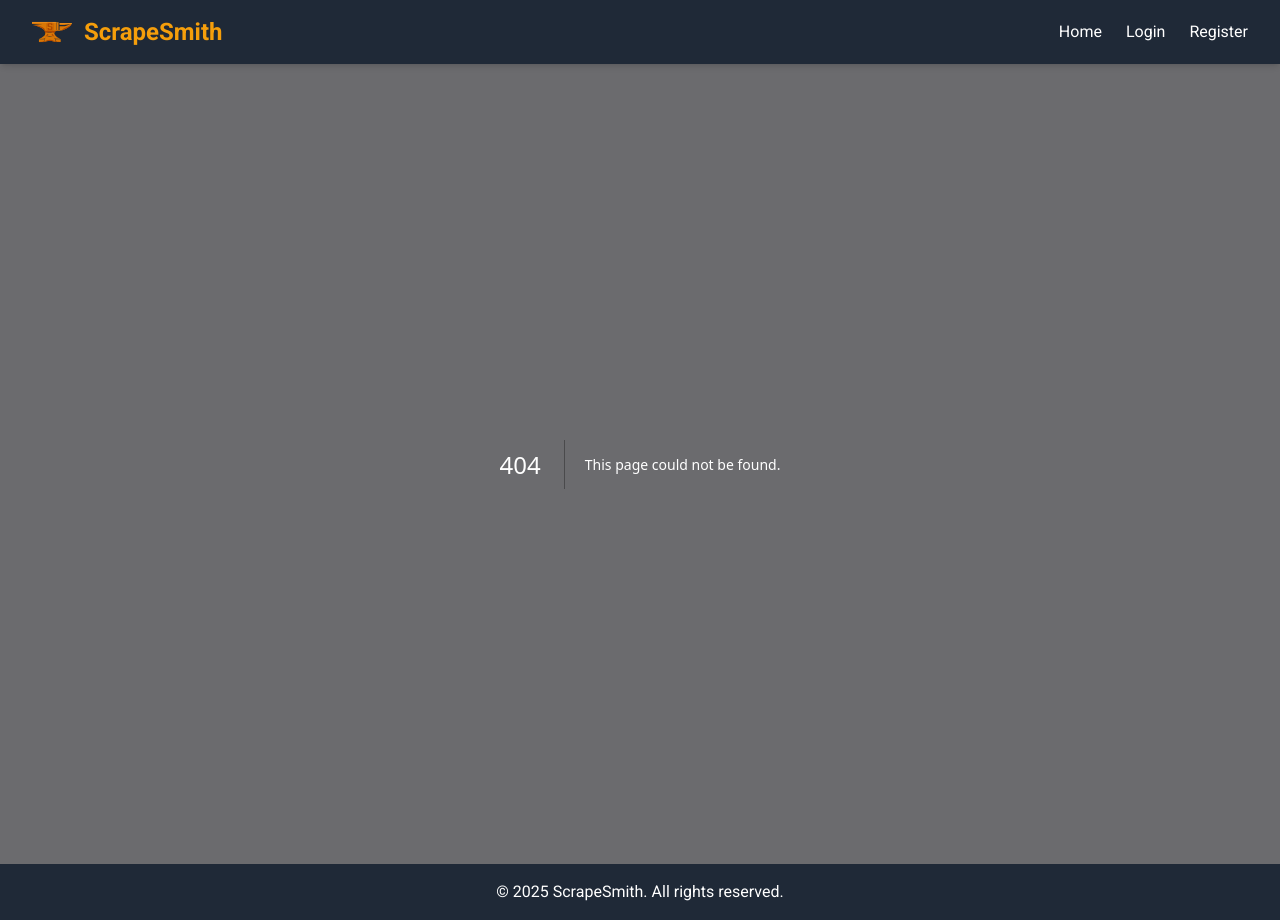
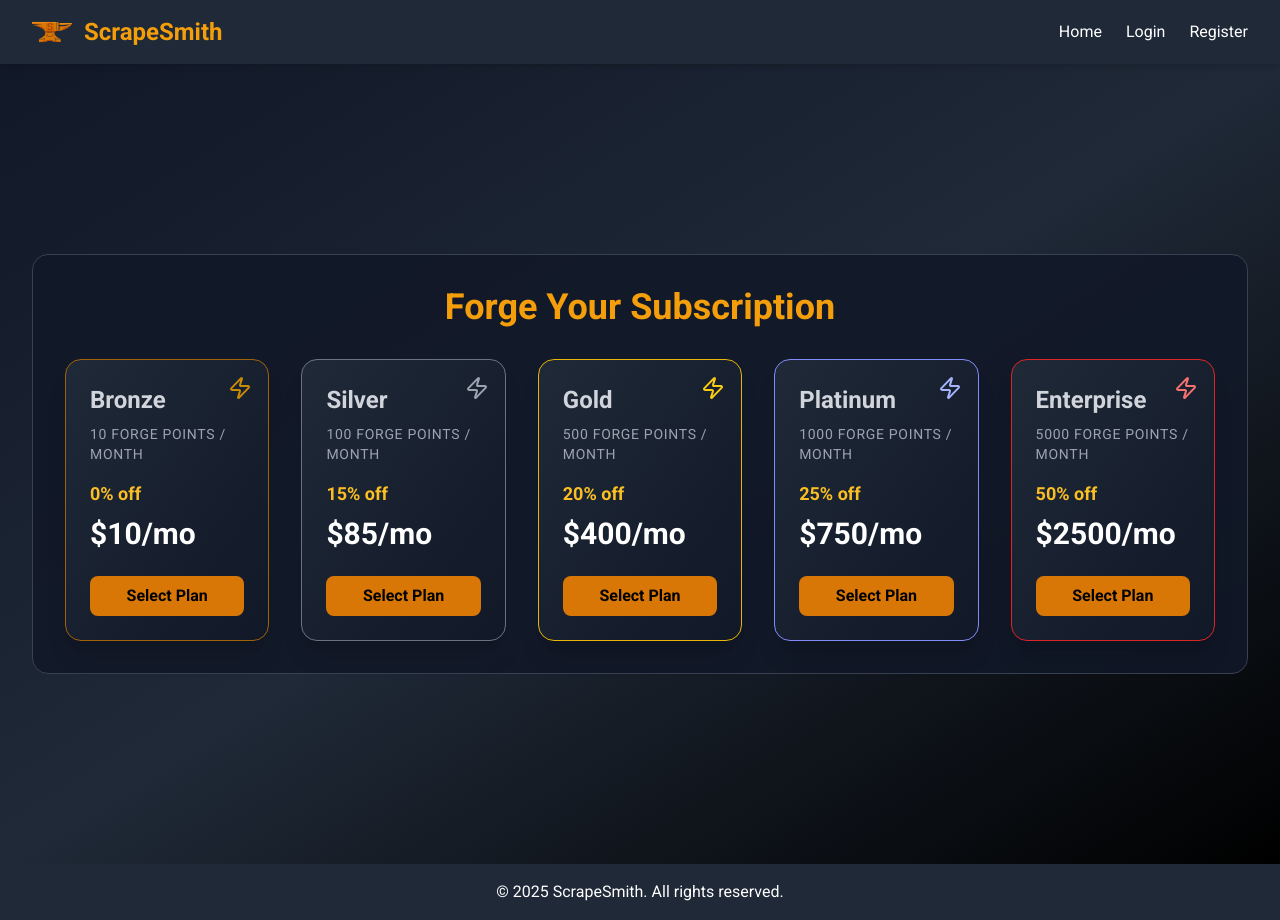
Before and after one commit to SpursFan21/ScrapeSmith-Frontend, a Next.js app in the folder frontend/: page /dashboard/subscriptions in a window 1280 px wide. Before the commit this address had no page. Built offline with nearby package versions, Linux system fonts and the light colour scheme.

Commit message:
added subscription page

```diff
--- a/frontend/package.json
+++ b/frontend/package.json
@@ -42,6 +42,8 @@
     "geist": "^1.3.0",
     "jwt-decode": "^3.1.2",
     "lottie-react": "^2.4.1",
+    "lucide": "^0.513.0",
+    "lucide-react": "^0.513.0",
     "next": "^15.0.1",
     "next-auth": "^4.24.11",
     "react": "^18.3.1",
--- a/frontend/src/app/dashboard/page.tsx
+++ b/frontend/src/app/dashboard/page.tsx
@@ -103,7 +103,7 @@ const Dashboard: React.FC = () => {
     {
       title: "Subscription Manager",
       description: "Manage your subscription details and billing history.",
-      href: "/dashboard/subscription",
+      href: "/dashboard/subscriptions",
       bgColor: "bg-lime-500",
       icon: <FiCreditCard size={24} />,
     },
--- /dev/null
+++ b/frontend/src/app/dashboard/subscriptions/page.tsx
@@ -0,0 +1,53 @@
+//frontend\src\app\dashboard\subscriptions\page.tsx
+
+'use client';
+import React from 'react';
+import { Zap } from 'lucide-react';
+
+export default function SubscriptionPage() {
+  const plans = [
+    { name: 'Bronze', points: 10, discount: '0%', price: '$10/mo', border: 'border-yellow-700', iconColor: 'text-yellow-600' },
+    { name: 'Silver', points: 100, discount: '15%', price: '$85/mo', border: 'border-gray-500', iconColor: 'text-gray-400' },
+    { name: 'Gold', points: 500, discount: '20%', price: '$400/mo', border: 'border-yellow-500', iconColor: 'text-yellow-400' },
+    { name: 'Platinum', points: 1000, discount: '25%', price: '$750/mo', border: 'border-indigo-400', iconColor: 'text-indigo-300' },
+    { name: 'Enterprise', points: 5000, discount: '50%', price: '$2500/mo', border: 'border-red-600', iconColor: 'text-red-400' },
+  ];
+
+  return (
+    <div className="h-screen overflow-hidden bg-gradient-to-br from-gray-900 via-gray-800 to-black text-gray-100 flex items-center justify-center p-8">
+      <div className="w-full max-w-7xl bg-gray-900 bg-opacity-90 border border-gray-700 rounded-2xl p-8 space-y-8">
+        <h1 className="text-4xl font-extrabold text-amber-500 text-center">
+          Forge Your Subscription
+        </h1>
+
+        <div className="grid gap-8 grid-cols-1 sm:grid-cols-2 lg:grid-cols-5">
+          {plans.map((plan) => (
+            <div
+              key={plan.name}
+              className={`relative bg-gradient-to-br from-gray-800 to-gray-900 ${plan.border} border rounded-2xl p-6 transform hover:scale-105 transition-transform duration-300 shadow-xl`}
+            >
+              <div className={`absolute top-4 right-4 ${plan.iconColor}`}>
+                <Zap className="w-6 h-6" />
+              </div>
+
+              <h2 className="text-2xl font-bold mb-2 text-gray-300">{plan.name}</h2>
+              <p className="text-sm text-gray-400 uppercase tracking-wider mb-4">
+                {plan.points} Forge Points / month
+              </p>
+              <p className="text-lg font-semibold text-amber-400 mb-2">
+                {plan.discount} off
+              </p>
+              <p className="text-3xl font-extrabold mb-6 text-white">
+                {plan.price}
+              </p>
+
+              <button className="w-full bg-amber-600 hover:bg-amber-500 text-black font-semibold py-2 rounded-lg">
+                Select Plan
+              </button>
+            </div>
+          ))}
+        </div>
+      </div>
+    </div>
+  );
+}
```
Also changed, not shown: 1 other file (tests, documents, lock files or other folders).
